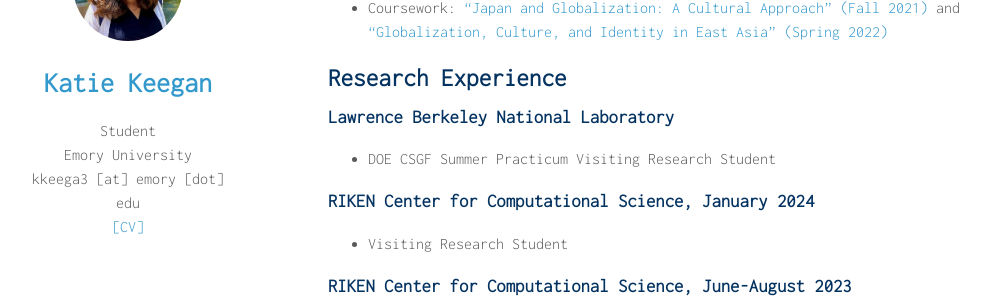
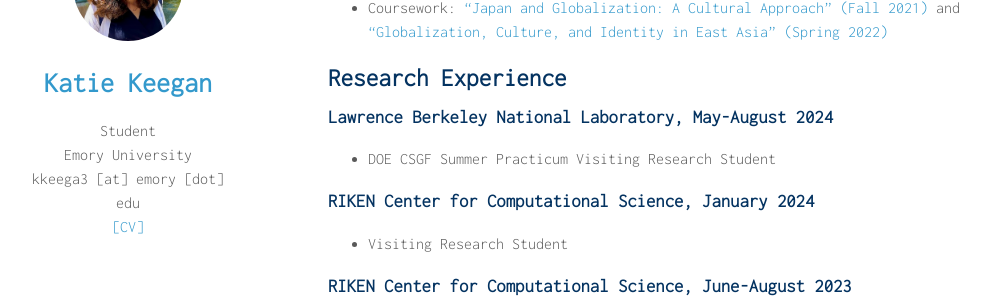
Before and after one commit to katiekeegan/katiekeegan, a Jekyll site: the page built from cv.md, in a window 1280 px wide and 900 px high, scrolled down 362 px. Shown: the part 153-453 px from the top of the window, without its empty margins (142-1133 px from the left). Built offline with Jekyll 4.4.1, drawn with Linux system fonts in a browser that asks for light colours; nearby versions of some CDN libraries; a style sheet for code colours, icons or effects is not loaded; our own code applies the rules of GitHub Pages for plain Markdown files.

Commit message:
Update cv.md

```diff
--- a/cv.md
+++ b/cv.md
@@ -21,7 +21,7 @@ layout: homepage
 
 ## Research Experience
 
-### Lawrence Berkeley National Laboratory
+### Lawrence Berkeley National Laboratory, May-August 2024
 - DOE CSGF Summer Practicum Visiting Research Student
 
 ### RIKEN Center for Computational Science, January 2024
```
